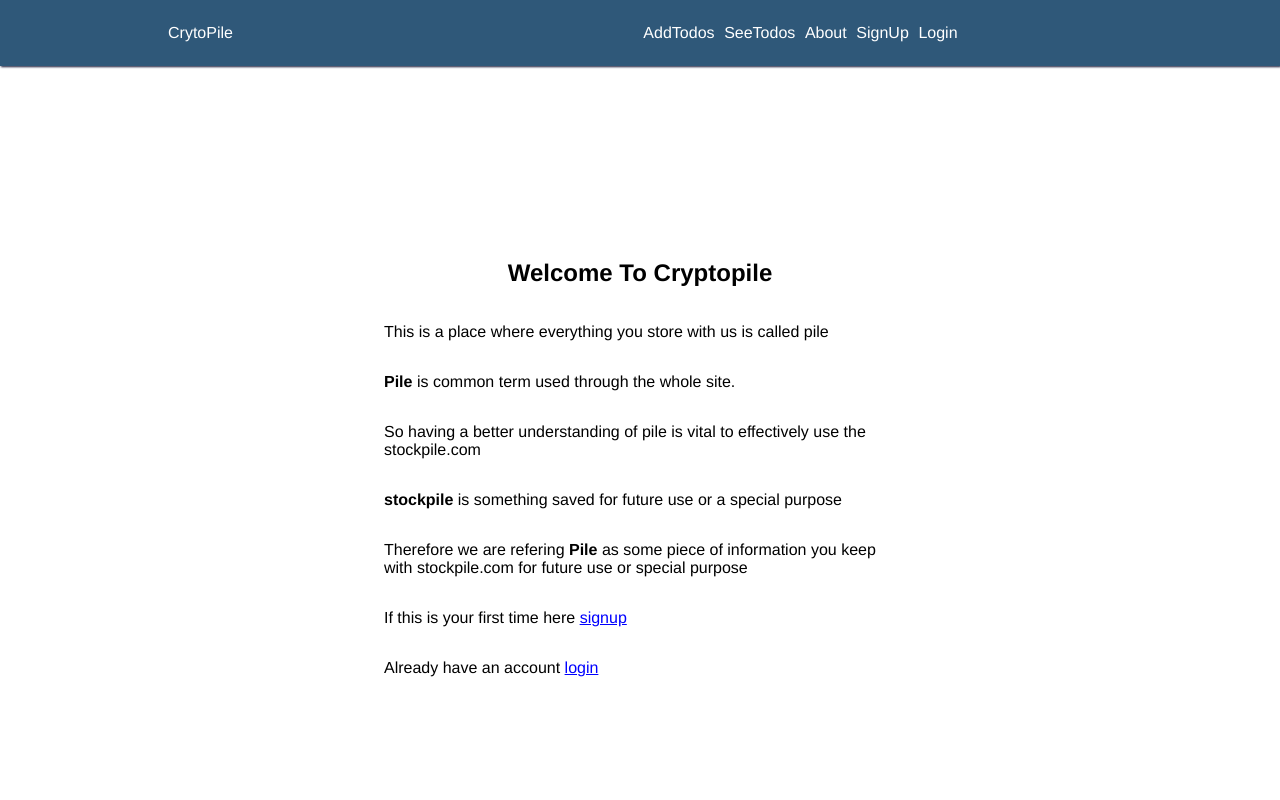
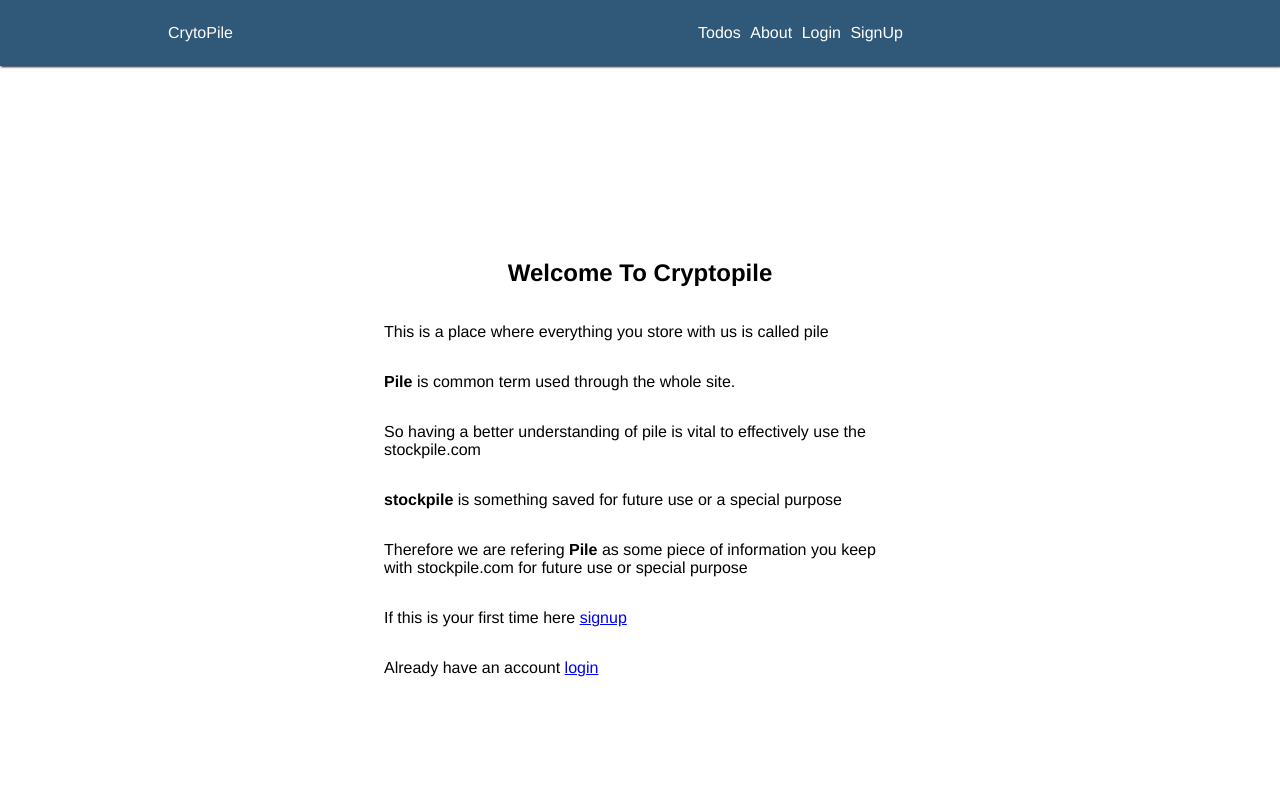
Before and after one commit to Tibz-Dankan/cryptopile-frontend, a React (Create React App) app: page /verify-user-email in a window 1280 px wide. Shown: the top 800 px of the page. Built offline with nearby package versions, Linux system fonts and the light colour scheme.

Commit message:
AddTodos and SeeTodos removed from the header links while Todos link is added

```diff
--- a/src/components/Header.js
+++ b/src/components/Header.js
@@ -7,20 +7,17 @@ const Header = () => {
     <div>
       <nav>
         <header className="header-nav-links">
-          <NavLink to="/addtodos" className="header-link">
-            AddTodos
-          </NavLink>
-          <NavLink to="/seetodos" className="header-link">
-            SeeTodos
+          <NavLink to="/todos" className="header-link">
+            Todos
           </NavLink>
           <NavLink to="/about" className="header-link">
             About
           </NavLink>
+          <NavLink to="/login" className="header-link">
+            Login
+          </NavLink>
           <NavLink to="/signup" className="header-link">
             SignUp
-          </NavLink>
-          <NavLink to="/login" className="header-link">
-            Login
           </NavLink>
         </header>
       </nav>
```
